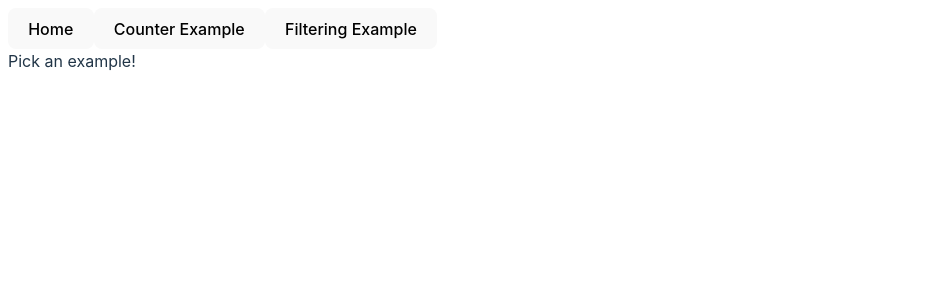
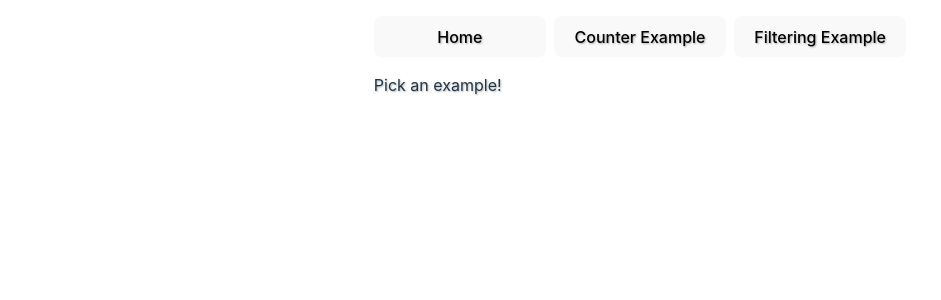
Before and after one commit to EmirB08/vite-react-project-2, a React (Vite) app: page / in a window 1280 px wide. Shown: the top 300 px of the page, without its empty margins (0-941 px from the left). Built offline with nearby package versions, Linux system fonts and the light colour scheme.

Commit message:
css + classNames

```diff
--- a/src/components/FilterNames.jsx
+++ b/src/components/FilterNames.jsx
@@ -15,13 +15,14 @@ const FilterNames = () => { // state variables
 
 return (
     <div>
-        <select value={genderFilter} onChange={(e) => setGenderFilter(e.target.value)}>
+        <select className="dropdown-menu" value={genderFilter} onChange={(e) => setGenderFilter(e.target.value)}>
         <option value="all">All</option>
         <option value="male">Male</option>
         <option value="female">Female</option>
         </select>
         <input
         type="text"
+        className="search-input"
         value={searchQuery}
         onChange={(e) => setSearchQuery(e.target.value)}
         placeholder="Search names..."
--- a/src/components/Navigation.jsx
+++ b/src/components/Navigation.jsx
@@ -6,8 +6,8 @@ const Navigation = () => {
     const [currentPage, setCurrentPage] = useState("home"); // state variable
 
     return (
-        <div>
-            <div>
+        <div >
+            <div className="navigation-bar">
                 <button onClick={() => setCurrentPage("home")}>Home</button>
                 <button onClick={() => setCurrentPage("counter")}>Counter Example</button>
                 <button onClick={() => setCurrentPage("names")}>Filtering Example</button>
--- a/src/index.css
+++ b/src/index.css
@@ -58,3 +58,36 @@ button:focus-visible {
     background-color: #f9f9f9;
   }
 }
+
+* {
+  margin: 0;
+  padding: 0;
+  box-sizing: border-box;
+  text-shadow: 1px 1px 2px rgba(0, 0, 0, 0.3);
+}
+
+.App {
+  max-width: 800px;
+  margin: 0 auto;
+  display: flex;
+  flex-direction: column;
+  align-items: center;
+  min-height: 100vh;
+}
+
+.navigation-bar {
+  margin-top: 1em;
+  margin-bottom: 1em;
+  display: grid;
+  grid-template-columns: 1fr 1fr 1fr;
+  width: 100%;
+  gap: 0.5em;
+}
+
+.buttons-container {
+  margin-top: 1em;
+  display: grid;
+  grid-template-columns: 1fr 1fr 1fr;
+  width: 100%;
+  gap: 0.5em;
+}
```
